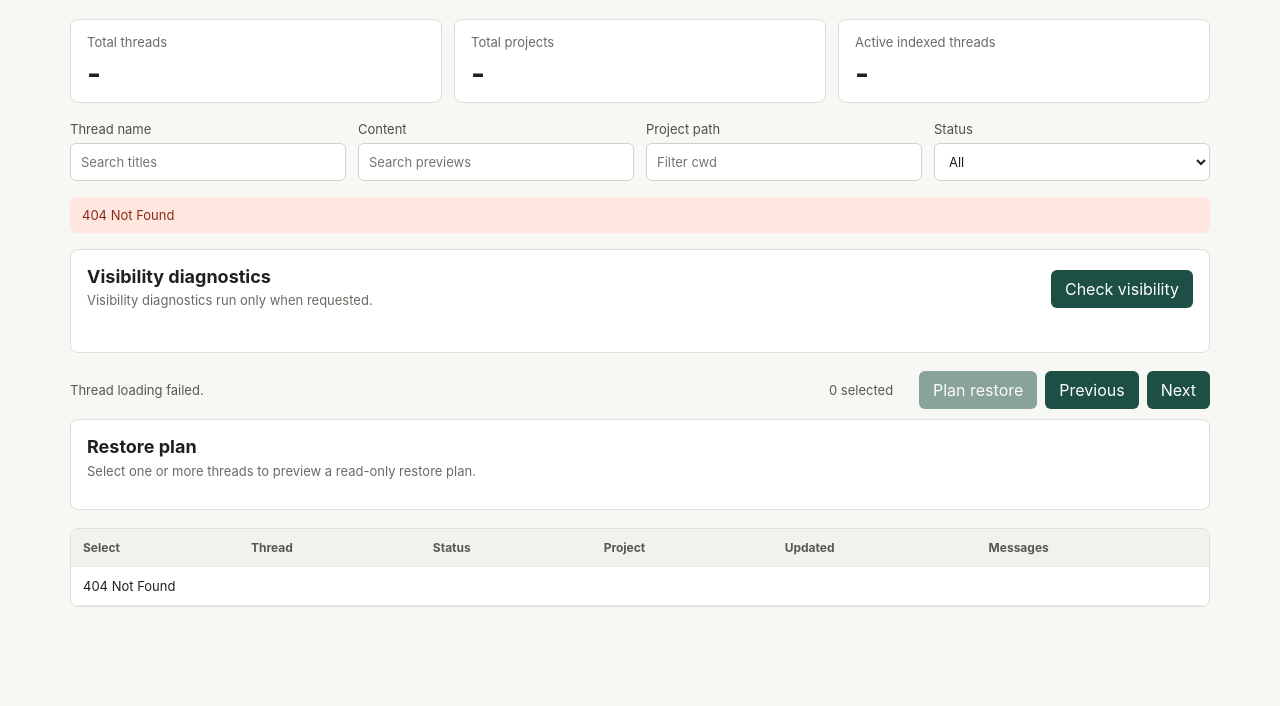
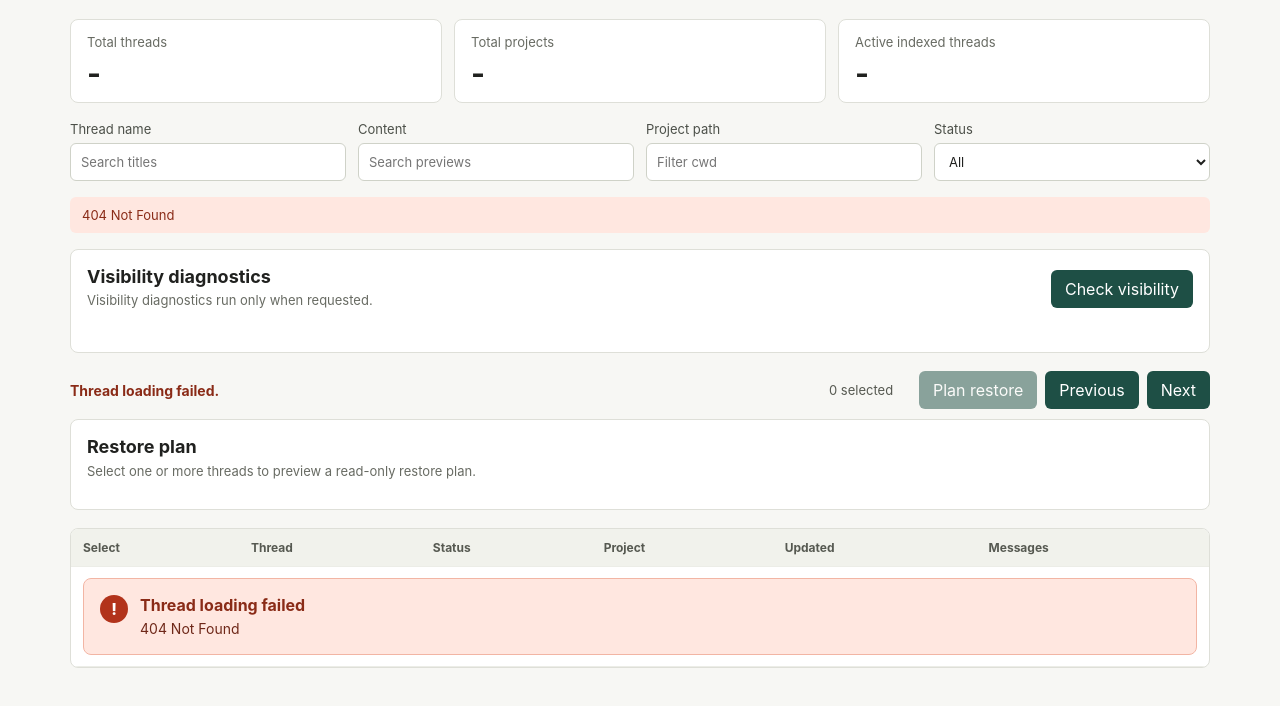
Before and after one commit to shaypal5/codex-archiver, a website: page web/index.html in a window 1280 px wide. Shown: the part 88-794 px from the top of the page. Drawn offline with Linux system fonts and the light colour scheme; no server answers.

Commit message:
Fix thread startup rendering error (#11)

```diff
--- a/web/app.js
+++ b/web/app.js
@@ -91,6 +91,7 @@ async function rebuild() {
 
 async function loadThreads() {
   elements.resultCount.textContent = "Loading threads...";
+  elements.resultCount.classList.remove("is-error");
   const params = new URLSearchParams();
   setParam(params, "title", elements.title.value);
   setParam(params, "content", elements.content.value);
@@ -101,12 +102,13 @@ async function loadThreads() {
   params.set("cache", "1");
   try {
     const data = await fetchJson(`/api/threads?${params.toString()}`);
-    renderSummary(data);
+    renderStats(data.stats);
     renderThreads(data.threads);
     renderPagination(data);
     renderSelectionState();
   } catch (error) {
     elements.resultCount.textContent = "Thread loading failed.";
+    elements.resultCount.classList.add("is-error");
     renderThreadError(error);
   }
 }
@@ -124,20 +126,30 @@ async function loadVisibility() {
 }
 
 function renderSummary(data) {
-  elements.totalThreads.textContent = number(data.stats.totalThreads);
-  elements.totalProjects.textContent = number(data.stats.totalProjects);
-  elements.activeThreads.textContent = number(data.stats.activeThreads);
-  elements.scanMeta.textContent = `Indexed ${data.codexHome} at ${new Date(
-    data.scannedAt,
-  ).toLocaleString()}`;
+  renderStats(data.stats);
+  if (!data.codexHome || !data.scannedAt) {
+    return;
+  }
+  const diagnostics = Array.isArray(data.diagnostics) ? data.diagnostics : [];
+  const rebuiltAt = new Date(data.scannedAt);
+  const rebuiltLabel = Number.isNaN(rebuiltAt.valueOf())
+    ? data.scannedAt
+    : rebuiltAt.toLocaleString();
+  elements.scanMeta.textContent = `Indexed ${data.codexHome} at ${rebuiltLabel}`;
   elements.diagnostics.replaceChildren(
-    ...data.diagnostics.map((diagnostic) => {
+    ...diagnostics.map((diagnostic) => {
       const item = document.createElement("div");
       item.className = `diagnostic ${diagnostic.level}`;
       item.textContent = diagnostic.message;
       return item;
     }),
   );
+}
+
+function renderStats(stats) {
+  elements.totalThreads.textContent = number(stats.totalThreads);
+  elements.totalProjects.textContent = number(stats.totalProjects);
+  elements.activeThreads.textContent = number(stats.activeThreads);
 }
 
 function renderDiagnosticsError(error) {
@@ -148,7 +160,20 @@ function renderThreadError(error) {
   const row = document.createElement("tr");
   const cell = document.createElement("td");
   cell.colSpan = 6;
-  cell.textContent = error instanceof Error ? error.message : String(error);
+  const wrapper = document.createElement("div");
+  wrapper.className = "table-error";
+  const icon = document.createElement("span");
+  icon.className = "table-error-icon";
+  icon.setAttribute("aria-hidden", "true");
+  icon.textContent = "!";
+  const copy = document.createElement("div");
+  const title = document.createElement("strong");
+  title.textContent = "Thread loading failed";
+  const detail = document.createElement("p");
+  detail.textContent = error instanceof Error ? error.message : String(error);
+  copy.append(title, detail);
+  wrapper.append(icon, copy);
+  cell.append(wrapper);
   row.append(cell);
   elements.threads.replaceChildren(row);
 }
--- a/web/styles.css
+++ b/web/styles.css
@@ -190,6 +190,12 @@ h2 {
 #result-count {
   color: #565951;
   font-size: 13px;
+}
+
+#result-count.is-error {
+  color: #8a2b17;
+  font-size: 14px;
+  font-weight: 700;
 }
 
 .result-actions {
@@ -422,6 +428,46 @@ td {
   font-size: 13px;
 }
 
+.table-error {
+  align-items: flex-start;
+  background: #ffe7e0;
+  border: 1px solid #f2b5a4;
+  border-radius: 8px;
+  color: #8a2b17;
+  display: flex;
+  gap: 12px;
+  padding: 16px;
+}
+
+.table-error-icon {
+  align-items: center;
+  background: #b2331b;
+  border-radius: 999px;
+  color: white;
+  display: inline-flex;
+  flex: 0 0 auto;
+  font-size: 16px;
+  font-weight: 800;
+  height: 28px;
+  justify-content: center;
+  line-height: 1;
+  width: 28px;
+}
+
+.table-error strong {
+  display: block;
+  font-size: 16px;
+  line-height: 1.25;
+  margin-bottom: 4px;
+}
+
+.table-error p {
+  color: #6f2819;
+  font-size: 14px;
+  line-height: 1.4;
+  overflow-wrap: anywhere;
+}
+
 .thread-title {
   display: -webkit-box;
   font-weight: 700;
```
